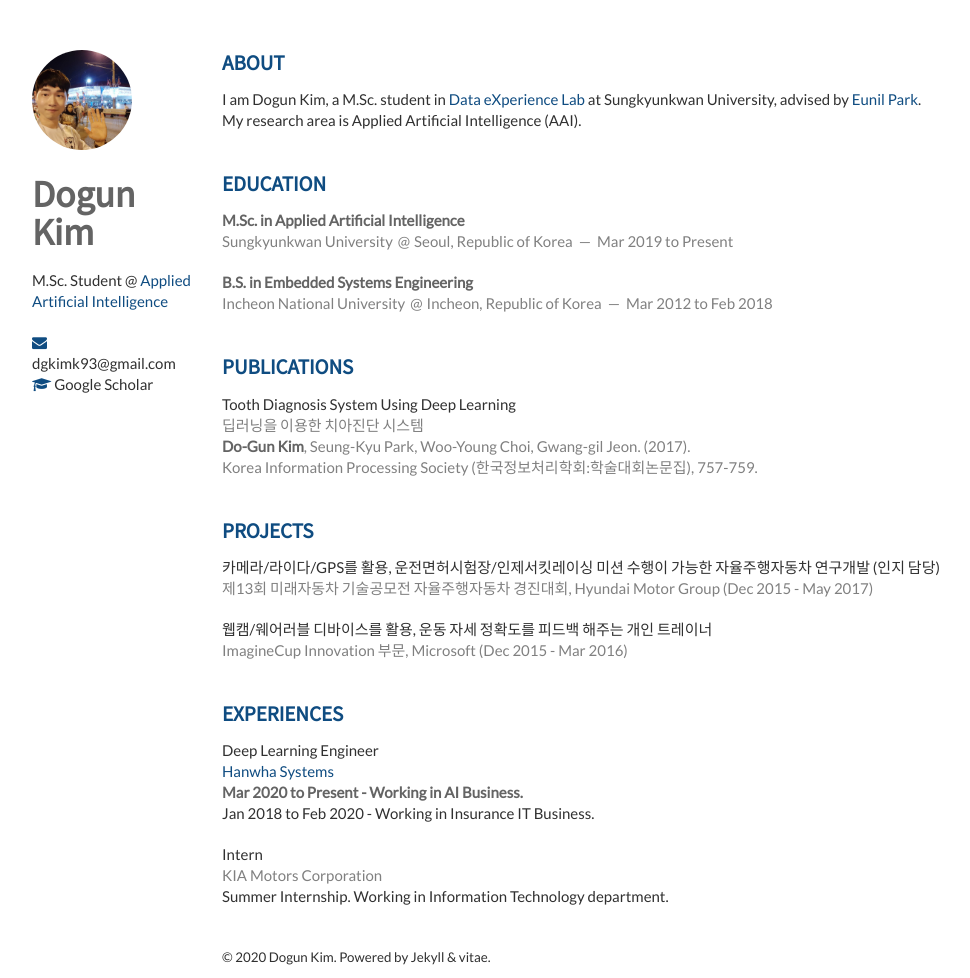
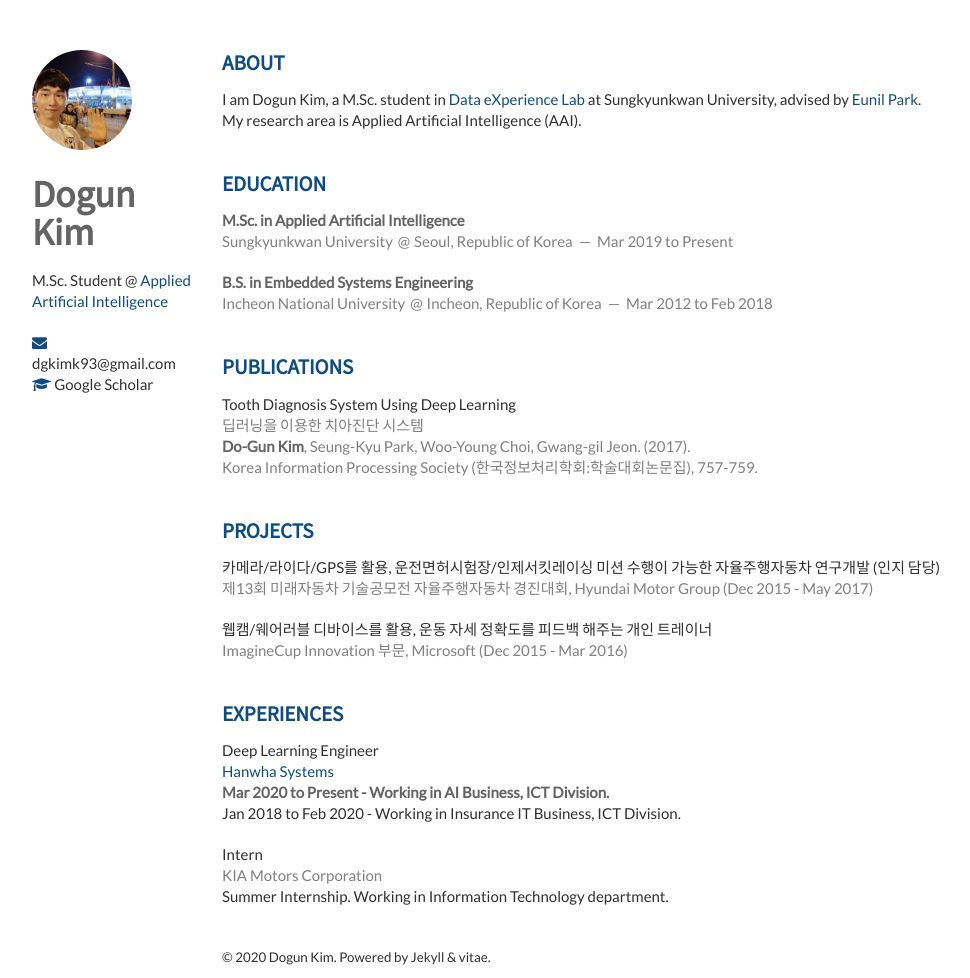
Before and after one commit to K-I-M-J-I-N/K-I-M-J-I-N.github.io, a Jekyll site: the page built from index.html, in a window 1280 px wide. Shown: the whole page, without its empty margins (138-1108 px from the left). Built offline with Jekyll 4.4.1, drawn with Linux system fonts in a browser that asks for light colours; nearby versions of some CDN libraries; the list of posts is cut into pages by our own code.

Commit message:
Update experiences.html

```diff
--- a/_includes/experiences.html
+++ b/_includes/experiences.html
@@ -7,7 +7,7 @@
             <span><a href="https://www.hanwhasystems.com/kr/index.do">Hanwha Systems</a></span>
         </header>
         <p>
-          <em>Mar 2020 to Present - Working in AI Business.</em> <br> Jan 2018 to Feb 2020 - Working in Insurance IT Business.
+          <em>Mar 2020 to Present - Working in AI Business, ICT Division.</em> <br> Jan 2018 to Feb 2020 - Working in Insurance IT Business, ICT Division.
         </p>
     </article>
 
```
